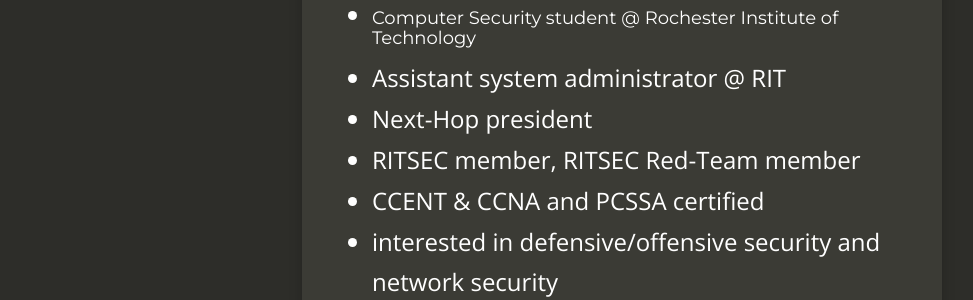
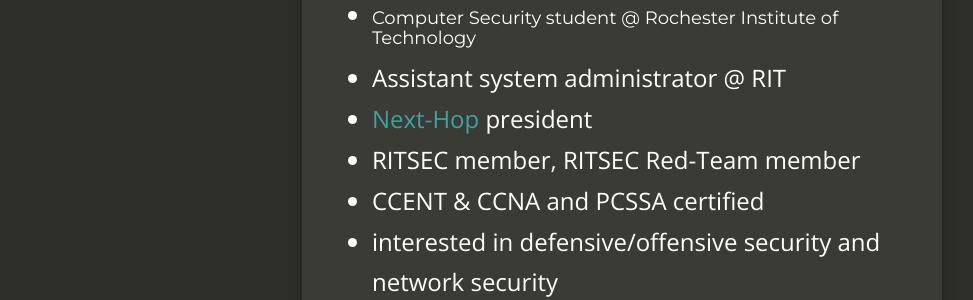
Before and after one commit to sh1dow3r/layer0, a Jekyll site: the page built from about.md, in a window 1280 px wide. Shown: the part 223-523 px from the top of the page, without its empty margins (18-991 px from the left). Built offline with Jekyll 4.4.1, drawn with Linux system fonts in a browser that asks for light colours; nearby versions of some CDN libraries; part of the change alters nothing that is shown.

```diff
--- a/about.md
+++ b/about.md
@@ -8,7 +8,7 @@ permalink: /about/
 
 * #### Computer Security student @ Rochester Institute of Technology
 * Assistant system administrator @ RIT
-* Next-Hop president
+* [Next-Hop](http://nexthop.network/) president
 * RITSEC member, RITSEC Red-Team member
 * CCENT & CCNA and PCSSA certified
 * interested in defensive/offensive security and network security
```
